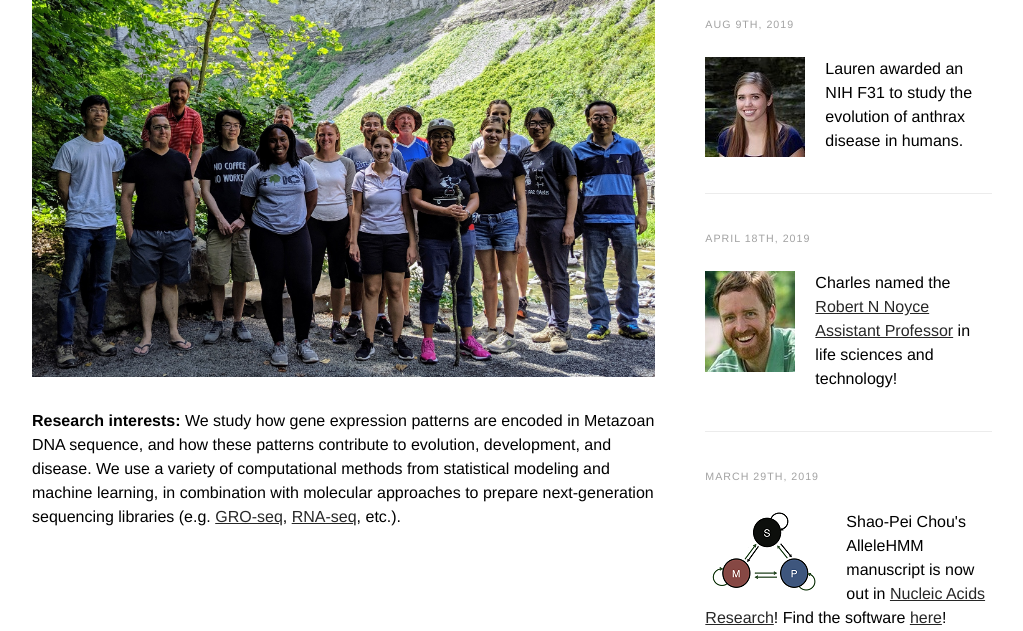
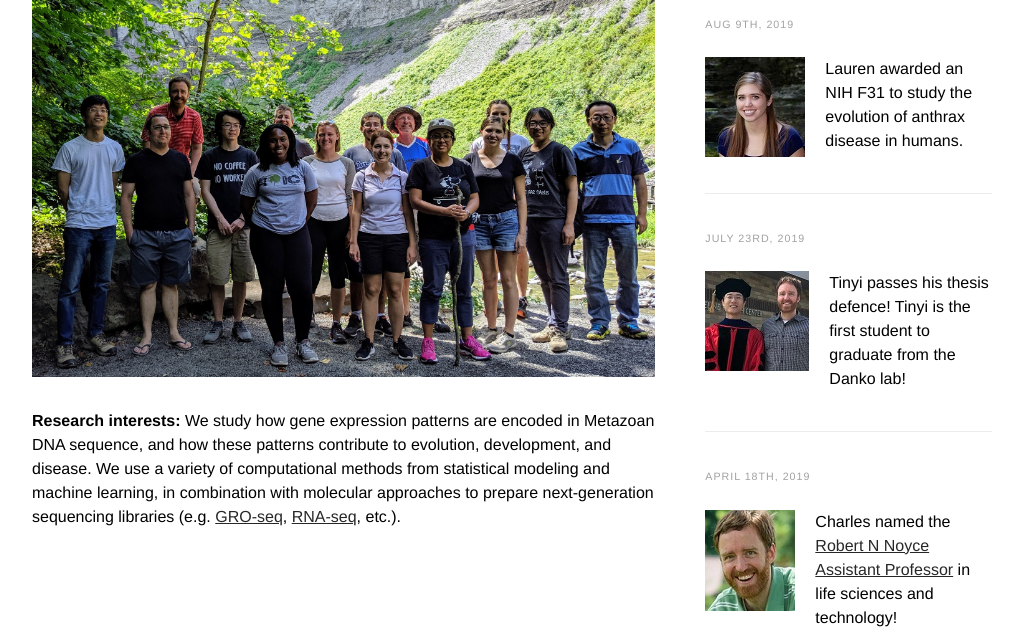
Before and after one commit to Danko-Lab/Danko-Lab.github.io, a plain HTML site: page index.html in a window 1280 px wide. Shown: the part 649-1280 px from the top of the page, without its empty margins (128-1151 px from the left). Drawn offline with nearby package versions, Linux system fonts and the light colour scheme.

Commit message:
Tinyi hooded added to news.

```diff
--- a/index.html
+++ b/index.html
@@ -79,6 +79,12 @@
 									<p class="posted">Aug 9th, 2019</p>
 									<img src="images/Lauren-small.jpg" alt="" />
 									<p class="text"> Lauren awarded an NIH F31 to study the evolution of anthrax disease in humans.</p>
+								</li>
+
+								<li>
+									<p class="posted">July 23rd, 2019</p>
+									<img src="images/Tinyi-hood.jpg" alt="" />
+									<p class="text"> Tinyi passes his thesis defence! Tinyi is the first student to graduate from the Danko lab!</p>
 								</li>
 
 								<li>
```
Also changed, not shown: images/Tinyi-hood.jpg (added).
